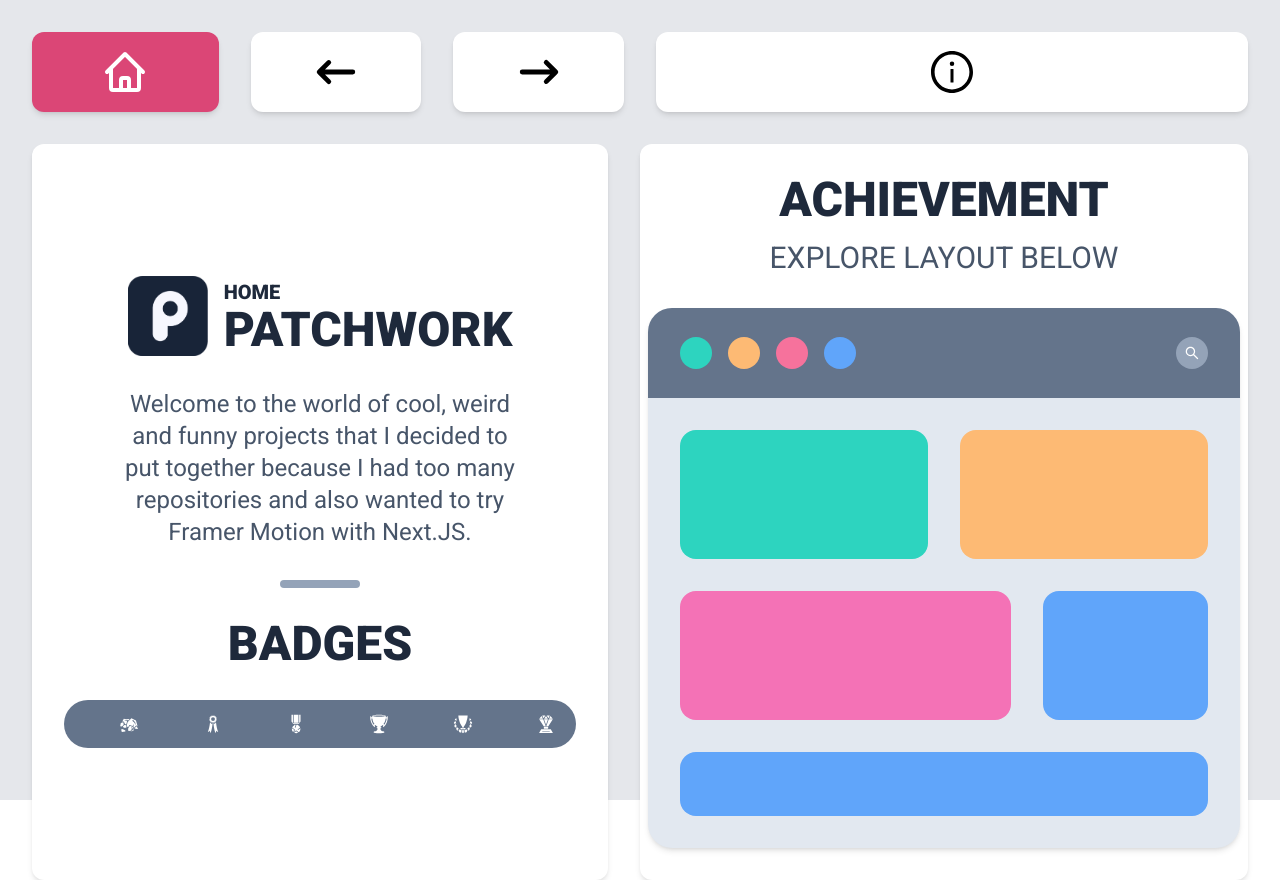
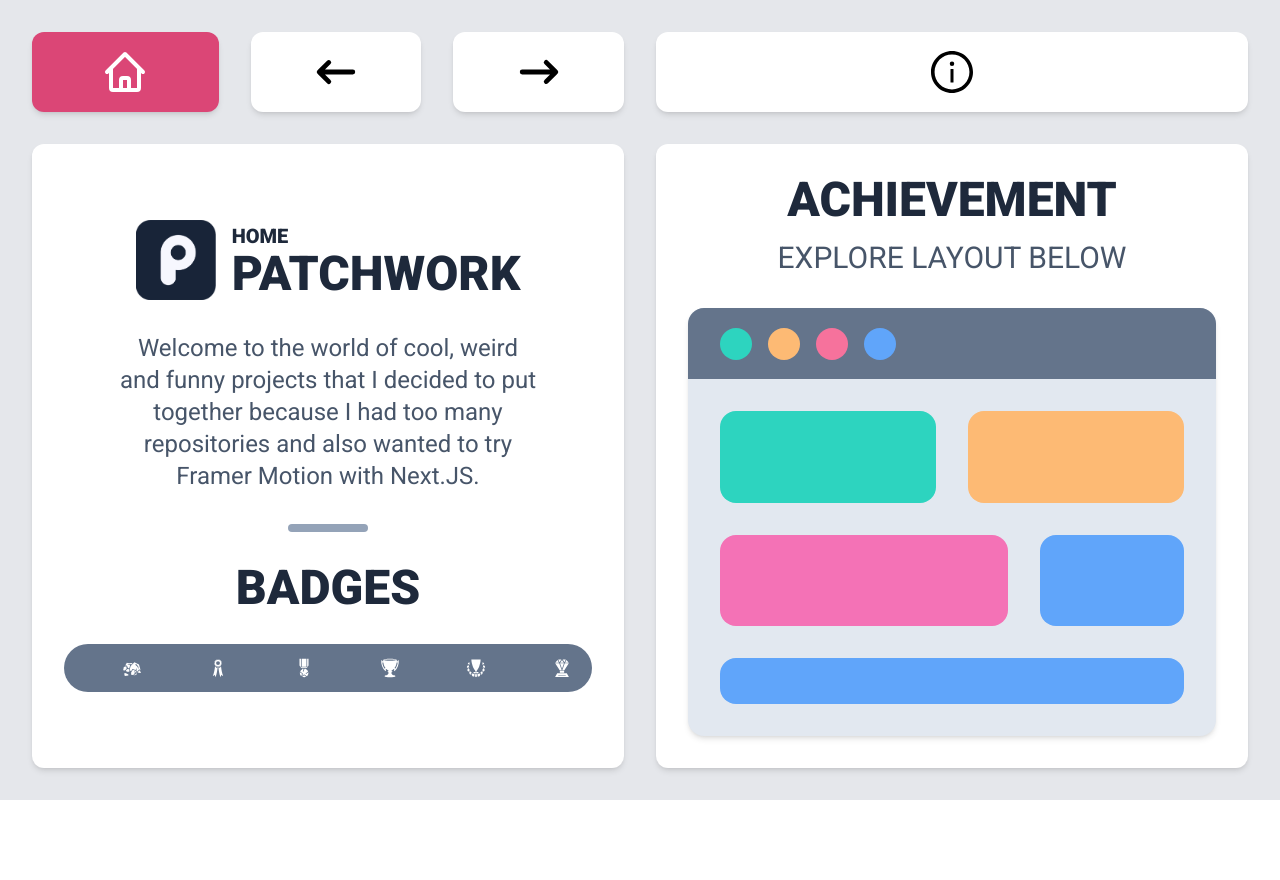
Before and after one commit to kherma/next-framer-motion-fun, a Next.js app: page / in a window 1280 px wide. After the commit the page ends 800 px from the top, so only its background shows below. Built offline with nearby package versions, Linux system fonts and the light colour scheme.

Commit message:
Update WebsiteMotionDesign layout

```diff
--- a/components/feature/WebsiteMotionDesign/ButtonsWMD.js
+++ b/components/feature/WebsiteMotionDesign/ButtonsWMD.js
@@ -1,7 +1,12 @@
 import React from "react";
 import { motion } from "framer-motion";
 import { btnScaleAnim } from "../../../animations/btnScaleAnim";
-
+const innerData = [
+  { animation: "scale", color: "bg-teal-400" },
+  { animation: "minimize", color: "bg-orange-300" },
+  { animation: "exit", color: "bg-bgRed-200" },
+  { animation: "rotate", color: "bg-blue-400" },
+];
 const ButtonsWMD = ({ resizeAnimations, setResizeAnimations }) => {
   const { whileHover, whileTap, transition } = btnScaleAnim(false, 0.9, 1.2);
 
@@ -13,34 +18,16 @@ const ButtonsWMD = ({ resizeAnimations, setResizeAnimations }) => {
   };
   return (
     <ul className="flex gap-4 w-full">
-      <motion.li
-        whileHover={whileHover}
-        whileTap={whileTap}
-        transition={transition}
-        onClick={() => toggleAnimation("scale")}
-        className="w-4 h-4 bg-teal-400 rounded-full cursor-pointer md:w-8 md:h-8"
-      />
-      <motion.li
-        whileHover={whileHover}
-        whileTap={whileTap}
-        transition={transition}
-        onClick={() => toggleAnimation("minimize")}
-        className="w-4 h-4 bg-orange-300 rounded-full cursor-pointer md:w-8 md:h-8"
-      />
-      <motion.li
-        whileHover={whileHover}
-        whileTap={whileTap}
-        transition={transition}
-        onClick={() => toggleAnimation("exit")}
-        className="w-4 h-4 bg-bgRed-200 rounded-full cursor-pointer md:w-8 md:h-8"
-      />
-      <motion.li
-        whileHover={whileHover}
-        whileTap={whileTap}
-        transition={transition}
-        onClick={() => toggleAnimation("rotate")}
-        className="w-4 h-4 bg-blue-400 rounded-full cursor-pointer md:w-8 md:h-8"
-      />
+      {innerData.map(({ animation, color }, index) => (
+        <motion.li
+          key={index}
+          whileHover={whileHover}
+          whileTap={whileTap}
+          transition={transition}
+          onClick={() => toggleAnimation(animation)}
+          className={`w-4 h-4 ${color} rounded-full cursor-pointer sm:w-8 sm:h-8`}
+        />
+      ))}
     </ul>
   );
 };
--- a/components/feature/WebsiteMotionDesign/ModalWMD.js
+++ b/components/feature/WebsiteMotionDesign/ModalWMD.js
@@ -12,7 +12,7 @@ const ModalWMD = ({ handleClose }) => {
       animate={backdropAnim.animate}
       exit={backdropAnim.exit}
       onClick={handleClose}
-      className="flex justify-center items-center w-full h-full bg-slate-900 absoltue"
+      className="flex justify-center items-center w-full h-full bg-slate-900 rounded-2xl absoltue"
     >
       <motion.div
         initial={modalAnim.initial}
--- a/components/feature/WebsiteMotionDesign/SearchBarWMD.js
+++ /dev/null
@@ -1,32 +0,0 @@
-import React, { useState } from "react";
-import { motion } from "framer-motion";
-import { AiOutlineSearch } from "react-icons/ai";
-import { btnScaleAnim } from "../../../animations/btnScaleAnim";
-
-const SearchBarWMD = () => {
-  const [toggleSearch, setToggleSearch] = useState(false);
-  const { whileHover, whileTap, transition } = btnScaleAnim(false, 0.9, 1.1);
-  return (
-    <motion.div
-      onClick={() => setToggleSearch(!toggleSearch)}
-      whileHover={whileHover}
-      whileTap={whileTap}
-      transition={transition}
-      className="relative h-8 bg-slate-400 rounded-full cursor-pointer"
-      animate={{
-        width: toggleSearch ? "250px" : "34px",
-        transition: {
-          transition: {
-            duration: 0.5,
-            type: "spring",
-            sctiffness: 300,
-          },
-        },
-      }}
-    >
-      <AiOutlineSearch className="absolute top-1/2 left-2 w-4 h-4 text-white -translate-y-1/2" />
-    </motion.div>
-  );
-};
-
-export default SearchBarWMD;
--- a/components/feature/WebsiteMotionDesign/index.js
+++ b/components/feature/WebsiteMotionDesign/index.js
@@ -1,7 +1,6 @@
 import React, { useState } from "react";
 import { AnimatePresence } from "framer-motion";
 import ButtonsWMD from "./ButtonsWMD";
-import SearchBarWMD from "./SearchBarWMD";
 import BoxesWMD from "./BoxesWMD";
 import FooterWMD from "./FooterWMD";
 import ParagraphsWMD from "./ParagraphsWMD";
@@ -19,19 +18,18 @@ const WebsiteMotionDesign = () => {
   const close = () => setIsModalOpen(false);
 
   return (
-    <div className="w-72 h-72 md:w-[37rem] md:h-[37rem]">
-      <div className="overflow-hidden relative w-full h-full bg-slate-200 rounded-3xl shadow-md">
+    <div className="w-full h-80 sm:h-[37rem] md:h-[45rem] xl:h-full">
+      <div className="overflow-hidden relative w-full h-full bg-slate-200 rounded-2xl shadow-md">
         <AnimatePresence initial={false} exitBeforeEnter={true}>
           {isModalOpen && <ModalWMD handleClose={close} />}
         </AnimatePresence>
-        <div className="flex justify-between items-center px-4 w-full h-1/6 bg-slate-500 md:p-8">
+        <div className="flex justify-start items-center px-4 w-full h-1/6 bg-slate-500 md:p-8">
           <ButtonsWMD
             resizeAnimations={resizeAnimations}
             setResizeAnimations={setResizeAnimations}
           />
-          <SearchBarWMD />
         </div>
-        <div className="flex flex-col gap-4 p-4 w-full h-5/6 md:gap-8 md:p-8">
+        <div className="flex flex-col gap-4 p-4 w-full h-5/6 sm:gap-8 sm:p-8">
           <BoxesWMD
             scale={resizeAnimations.scale}
             minimize={resizeAnimations.minimize}
```
